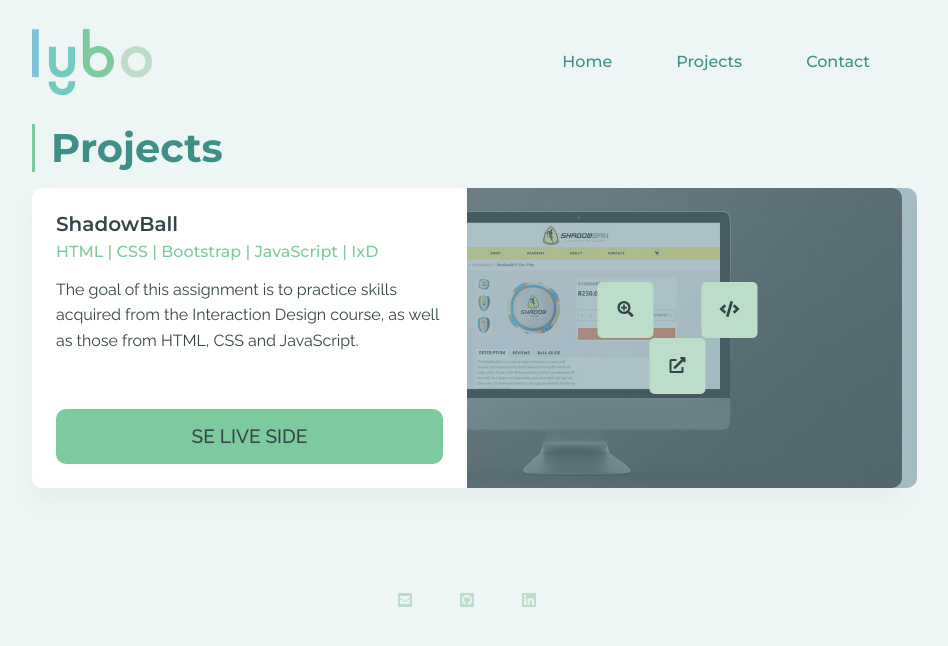
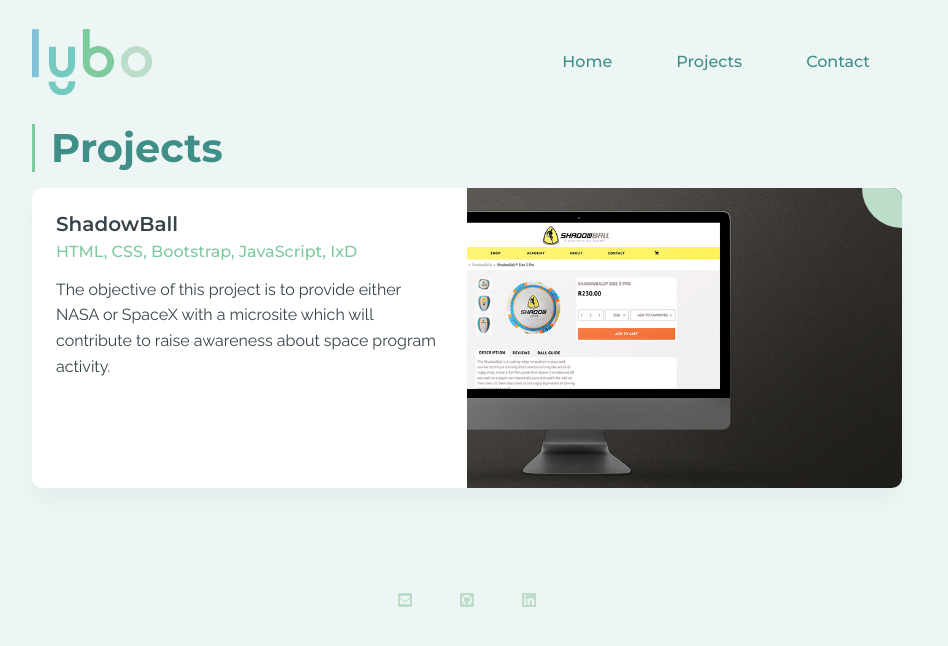
Before and after one commit to thereselybo/portfolio, a Next.js app: page /projects in a window 1280 px wide. Shown: the top 646 px of the page, without its empty margins (173-1121 px from the left). Built offline with nearby package versions, Linux system fonts and the light colour scheme; no server answers.

Commit message:
added reusable Project component

```diff
--- a/pages/projects/LinkIcons.js
+++ b/pages/projects/LinkIcons.js
@@ -8,25 +8,25 @@ import {
   faExternalLinkAlt,
 } from "@fortawesome/free-solid-svg-icons";
 
-function LinkIcons() {
+function LinkIcons(props) {
   return (
     <Row className="text-center justify-content-center link-icons">
       {/* <Col className="text-center"> */}
-      <Link href="#">
+      <Link href={props.case_study}>
         <a className="mx-4">
           <div className="icon-wrapper">
             <FontAwesomeIcon icon={faSearchPlus} className="fontAwesomeIcon" />
           </div>
         </a>
       </Link>
-      <Link href="https://github.com/thereselybo/shadowball">
+      <Link href={props.github_repo}>
         <a className="mx-4">
           <div className="icon-wrapper">
             <FontAwesomeIcon icon={faCode} className="fontAwesomeIcon p2" />
           </div>
         </a>
       </Link>
-      <Link href="http://lybo.dev/ixd/ca-v2">
+      <Link href={props.live_project}>
         <a className="mx-4">
           <div className="icon-wrapper">
             <FontAwesomeIcon
@@ -42,3 +42,29 @@ function LinkIcons() {
 }
 
 export default LinkIcons;
+
+// <Row className="text-center justify-content-center link-icons">
+//   {/* <Col className="text-center"> */}
+//   <Link href="#">
+//     <a className="mx-4">
+//       <div className="icon-wrapper">
+//         <FontAwesomeIcon icon={faSearchPlus} className="fontAwesomeIcon" />
+//       </div>
+//     </a>
+//   </Link>
+//   <Link href="https://github.com/thereselybo/shadowball">
+//     <a className="mx-4">
+//       <div className="icon-wrapper">
+//         <FontAwesomeIcon icon={faCode} className="fontAwesomeIcon p2" />
+//       </div>
+//     </a>
+//   </Link>
+//   <Link href="http://lybo.dev/ixd/ca-v2">
+//     <a className="mx-4">
+//       <div className="icon-wrapper">
+//         <FontAwesomeIcon icon={faExternalLinkAlt} className="fontAwesomeIcon" />
+//       </div>
+//     </a>
+//   </Link>
+//   {/* </Col> */}
+// </Row>;
--- /dev/null
+++ b/pages/projects/Project.js
@@ -0,0 +1,114 @@
+import React from "react";
+import Link from "next/link";
+import { Card, Col, Row, Button } from "react-bootstrap";
+import LinkIcons from "./LinkIcons";
+
+function Project(props) {
+  return (
+    <div>
+      {/* MOBILE DISPLAY */}
+      <Card className="card-vertical mb-5 d-block d-md-none">
+        <Card.Img variant="top" src={props.image} alt="Project image" />
+        <Card.Body>
+          <Card.Title>{props.title}</Card.Title>
+          <Card.Subtitle>{props.techs}</Card.Subtitle>
+          <Card.Text className="mt-3">{props.intro}</Card.Text>
+          <LinkIcons
+            case_study={props.case_study}
+            github_repo={props.github_repo}
+            live_project={props.live_project}
+          />
+          {/* <Link href="https://lybo.dev/ixd/ca-v2/">
+              <Button variant="primary" className="reg-btn">
+              Se live side
+              </Button>
+            </Link> */}
+        </Card.Body>
+      </Card>
+
+      {/* DESKTOP DISPLAY */}
+      <Card className="card-horizontal d-none d-md-block">
+        <Row>
+          <Col className="pr-0">
+            <Card.Body className="p-4 d-flex flex-column">
+              <Card.Title>{props.title}</Card.Title>
+              <Card.Subtitle>{props.techs}</Card.Subtitle>
+              <Card.Text className="mt-3">{props.intro}</Card.Text>
+              {/* <Link href="https://lybo.dev/ixd/ca-v2/">
+                <Button className="mt-auto reg-btn" variant="primary">
+                  Se live side
+                </Button>
+              </Link> */}
+            </Card.Body>
+          </Col>
+          <Col className="pl-0 img-container position-relative">
+            <Card.Img src={props.image} />
+            <div className="hover-indicator"></div>
+            <div className="project-hover">
+              <LinkIcons
+                case_study={props.case_study}
+                github_repo={props.github_repo}
+                live_project={props.live_project}
+              />
+            </div>
+          </Col>
+        </Row>
+      </Card>
+    </div>
+  );
+}
+
+export default Project;
+
+// {/* MOBILE DISPLAY */}
+// <Card className="card-vertical mb-5 d-block d-md-none">
+// <Card.Img variant="top" src="/images/shadowball-desktop.jpg" />
+// <Card.Body>
+//   <Card.Title>ShadowBall</Card.Title>
+//   <Card.Subtitle>
+//     HTML | CSS | Bootstrap | JavaScript | IxD
+//   </Card.Subtitle>
+//   <Card.Text className="mt-3">
+//     The objective of this project is to provide either NASA or SpaceX
+//     with a microsite which will contribute to raise awareness about
+//     space program activity.
+//   </Card.Text>
+//   <LinkIcons />
+//   {/* <Link href="https://lybo.dev/ixd/ca-v2/">
+//       <Button variant="primary" className="reg-btn">
+//       Se live side
+//       </Button>
+//     </Link> */}
+// </Card.Body>
+// </Card>
+
+// {/* DESKTOP DISPLAY */}
+// <Card className="card-horizontal d-none d-md-block">
+// <Row>
+//   <Col className="pr-0">
+//     <Card.Body className="p-4 d-flex flex-column">
+//       <Card.Title>ShadowBall</Card.Title>
+//       <Card.Subtitle>
+//         HTML | CSS | Bootstrap | JavaScript | IxD
+//       </Card.Subtitle>
+//       <Card.Text className="mt-3">
+//         The goal of this assignment is to practice skills acquired from
+//         the Interaction Design course, as well as those from HTML, CSS
+//         and JavaScript.
+//       </Card.Text>
+//       <Link href="https://lybo.dev/ixd/ca-v2/">
+//         <Button className="mt-auto reg-btn" variant="primary">
+//           Se live side
+//         </Button>
+//       </Link>
+//     </Card.Body>
+//   </Col>
+//   <Col className="pl-0 img-container position-relative">
+//     <Card.Img src="/images/shadowball-desktop.jpg" />
+//     <div className="hover-indicator"></div>
+//     <div className="project-hover">
+//       <LinkIcons />
+//     </div>
+//   </Col>
+// </Row>
+// </Card>
--- a/pages/projects/index.js
+++ b/pages/projects/index.js
@@ -1,23 +1,25 @@
 import React from "react";
 import Head from "next/head";
-import Link from "next/link";
+// import Link from "next/link";
 import Layout from "../../components/Layout";
 import { Container, Card, Col, Row, Button } from "react-bootstrap";
-import LinkIcons from "./LinkIcons";
+// import LinkIcons from "./LinkIcons";
+import projectHover from "./projectHover";
+import Project from "./Project";
 
 const baseUrl = "https://api.github.com/users/thereselybo/repos?type=owner";
 
-async function getRepos() {
-  try {
-    const response = await fetch(baseUrl);
-    const json = await response.json();
-    console.log(json);
-  } catch (error) {
-    console.log(error);
-  }
-}
+// async function getRepos() {
+//   try {
+//     const response = await fetch(baseUrl);
+//     const json = await response.json();
+//     console.log(json);
+//   } catch (error) {
+//     console.log(error);
+//   }
+// }
 
-getRepos();
+// getRepos();
 
 export default function Projects() {
   return (
@@ -27,59 +29,20 @@ export default function Projects() {
       </Head>
       <Container className="projects">
         <h1>Projects</h1>
-
-        {/* MOBILE DISPLAY */}
-        <Card className="card-vertical mb-5 d-block d-md-none">
-          <Card.Img variant="top" src="/images/shadowball-desktop.jpg" />
-          <Card.Body>
-            <Card.Title>ShadowBall</Card.Title>
-            <Card.Subtitle>
-              HTML | CSS | Bootstrap | JavaScript | IxD
-            </Card.Subtitle>
-            <Card.Text className="mt-3">
-              The objective of this project is to provide either NASA or SpaceX
-              with a microsite which will contribute to raise awareness about
-              space program activity.
-            </Card.Text>
-            <LinkIcons />
-            {/* <Link href="https://lybo.dev/ixd/ca-v2/">
-              <Button variant="primary" className="reg-btn">
-              Se live side
-              </Button>
-            </Link> */}
-          </Card.Body>
-        </Card>
-
-        {/* DESKTOP DISPLAY */}
-        <Card className="card-horizontal d-none d-md-block">
-          <Row>
-            <Col className="pr-0">
-              <Card.Body className="p-4 d-flex flex-column">
-                <Card.Title>ShadowBall</Card.Title>
-                <Card.Subtitle>
-                  HTML | CSS | Bootstrap | JavaScript | IxD
-                </Card.Subtitle>
-                <Card.Text className="mt-3">
-                  The goal of this assignment is to practice skills acquired
-                  from the Interaction Design course, as well as those from
-                  HTML, CSS and JavaScript.
-                </Card.Text>
-                <Link href="https://lybo.dev/ixd/ca-v2/">
-                  <Button className="mt-auto reg-btn" variant="primary">
-                    Se live side
-                  </Button>
-                </Link>
-              </Card.Body>
-            </Col>
-            <Col className="pl-0 img-container position-relative">
-              <Card.Img src="/images/shadowball-desktop.jpg" />
-              <div className="project-hover">
-                <LinkIcons />
-              </div>
-            </Col>
-          </Row>
-        </Card>
+        <Project
+          title="ShadowBall"
+          techs="HTML, CSS, Bootstrap, JavaScript, IxD"
+          intro="The objective of this project is to provide either NASA or SpaceX
+      with a microsite which will contribute to raise awareness about
+      space program activity."
+          case_study="#"
+          github_repo="https://github.com/thereselybo/shadowball"
+          live_project="http://lybo.dev/ixd/ca-v2"
+          image="/images/shadowball-desktop.jpg"
+        />
       </Container>
     </Layout>
   );
 }
+
+// projectHover();
--- /dev/null
+++ b/pages/projects/projectHover.js
@@ -0,0 +1,13 @@
+import React from "react";
+
+function projectHover() {
+  const projects = document.querySelectorAll(".card-horizontal");
+  projects.forEach((project) => {
+    project.onmouseover = (e) => {
+      const hoverContent = project.querySelector(".project-hover");
+      console.log(e);
+    };
+  });
+}
+
+export default projectHover;
--- a/sass/partials/_projects.scss
+++ b/sass/partials/_projects.scss
@@ -26,20 +26,31 @@
     }
 
     .project-hover {
-      width: 100%;
+      opacity: 0;
+      width: calc(100% - 15px);
       height: 100%;
       position: absolute;
       transform: translateY(-50%);
       top: 50%;
       border-radius: 0 10px 10px 0;
       background: hsla($light-sky-base, 20%, 55%, 60%);
-      margin-right: 15px;
+    }
+
+    .hover-indicator {
+      height: 40px;
+      width: 40px;
+      border-radius: 0 10px 0 40px;
+      background: $aquamarine-light;
+      position: absolute;
+      right: 15px;
+      top: 0;
+      z-index: 10;
     }
 
     .link-icons {
       position: absolute;
       transform: translate(-50%, -50%);
-      left: 50%;
+      left: 53%;
       top: 50%;
       width: fit-content;
     }
```
